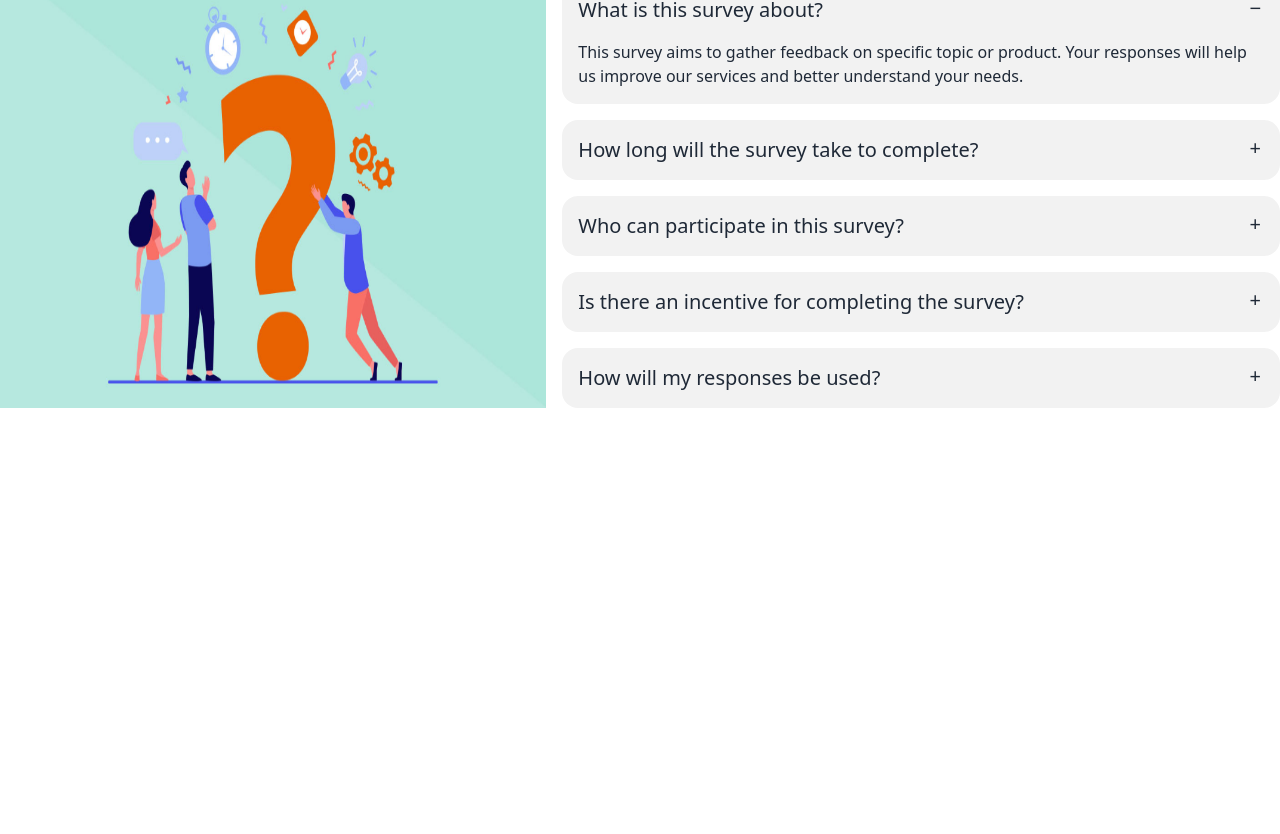
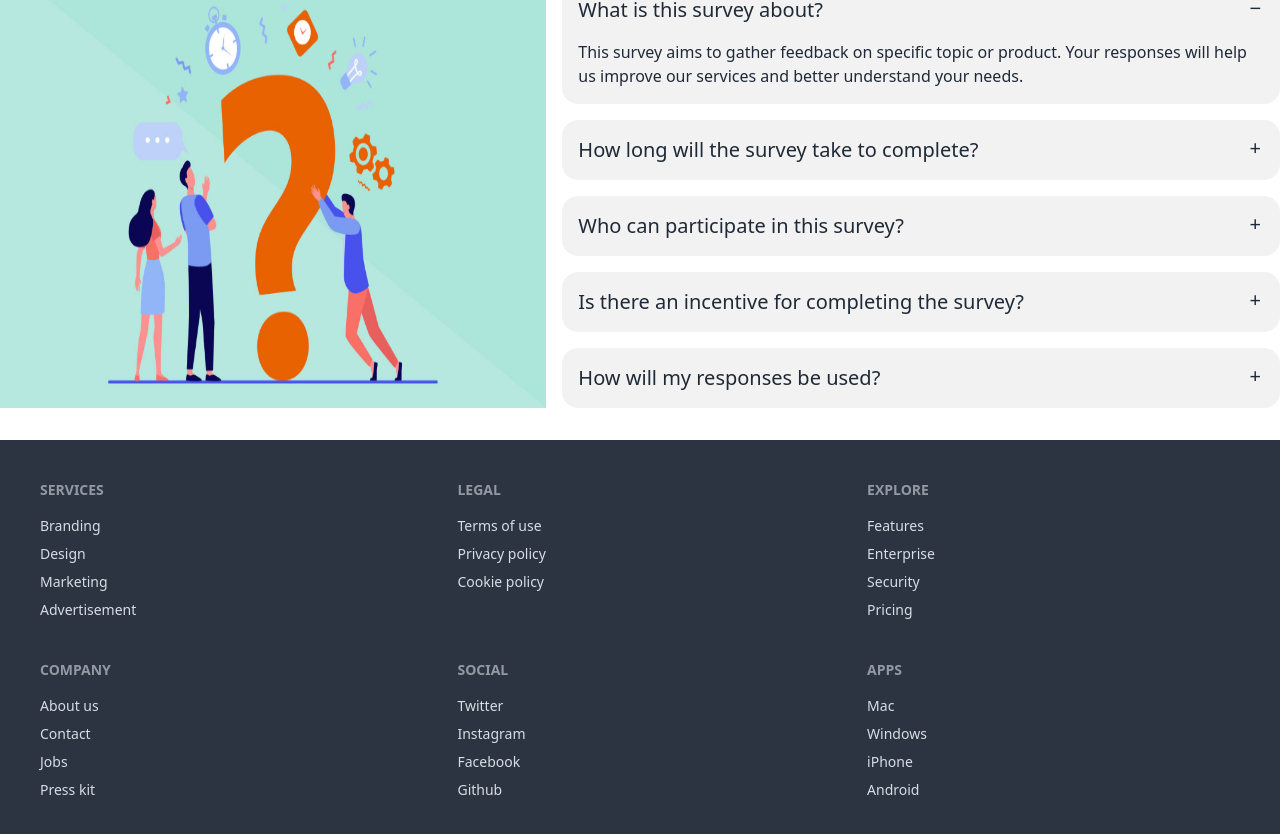
Before and after one commit to MdAlAmin212104/servey_app_client, a React (Vite) app: page / in a window 1280 px wide. Shown: the part 1328-2162 px from the top of the page. Before the commit the page ends 1768 px from the top, so only its background shows below. Built offline with nearby package versions, Linux system fonts and the light colour scheme; no server answers.

Commit message:
footer and dashboard create

```diff
--- /dev/null
+++ b/src/Components/Footer/Footer.jsx
@@ -0,0 +1,50 @@
+
+const Footer = () => {
+    return (
+        <footer className="footer grid-rows-2 p-10 bg-neutral text-neutral-content">
+  <nav>
+    <h6 className="footer-title">Services</h6>
+    <a className="link link-hover">Branding</a>
+    <a className="link link-hover">Design</a>
+    <a className="link link-hover">Marketing</a>
+    <a className="link link-hover">Advertisement</a>
+  </nav>
+  <nav>
+    <h6 className="footer-title">Company</h6>
+    <a className="link link-hover">About us</a>
+    <a className="link link-hover">Contact</a>
+    <a className="link link-hover">Jobs</a>
+    <a className="link link-hover">Press kit</a>
+  </nav>
+  <nav>
+    <h6 className="footer-title">Legal</h6>
+    <a className="link link-hover">Terms of use</a>
+    <a className="link link-hover">Privacy policy</a>
+    <a className="link link-hover">Cookie policy</a>
+  </nav>
+  <nav>
+    <h6 className="footer-title">Social</h6>
+    <a className="link link-hover">Twitter</a>
+    <a className="link link-hover">Instagram</a>
+    <a className="link link-hover">Facebook</a>
+    <a className="link link-hover">Github</a>
+  </nav>
+  <nav>
+    <h6 className="footer-title">Explore</h6>
+    <a className="link link-hover">Features</a>
+    <a className="link link-hover">Enterprise</a>
+    <a className="link link-hover">Security</a>
+    <a className="link link-hover">Pricing</a>
+  </nav>
+  <nav>
+    <h6 className="footer-title">Apps</h6>
+    <a className="link link-hover">Mac</a>
+    <a className="link link-hover">Windows</a>
+    <a className="link link-hover">iPhone</a>
+    <a className="link link-hover">Android</a>
+  </nav>
+</footer>
+    );
+};
+
+export default Footer;
--- a/src/Components/Navbar/Navbar.jsx
+++ b/src/Components/Navbar/Navbar.jsx
@@ -52,6 +52,7 @@ const Navbar = () => {
       <div className="navbar-end">
         {
           user ? <>
+              <NavLink to='/dashboard' className='btn'>Dashboard</NavLink>
           <div className="dropdown dropdown-end">
           <div
             tabIndex={0}
@@ -70,15 +71,6 @@ const Navbar = () => {
             className="menu menu-sm dropdown-content mt-3 z-[1] p-2 shadow bg-base-100 rounded-box w-52"
           >
             <li>
-              <a className="justify-between">
-                Profile
-                <span className="badge">New</span>
-              </a>
-            </li>
-            <li>
-              <a>Settings</a>
-            </li>
-            <li>
               <button className="btn btn-primary" onClick={()=>logout()}>Logout</button>
             </li>
           </ul>
--- /dev/null
+++ b/src/Components/Slider/Slider.jsx
@@ -0,0 +1,72 @@
+import { AiOutlineBars } from "react-icons/ai";
+import { GrLogout } from "react-icons/gr";
+import { Link } from "react-router-dom";
+import useAuth from "../../hook/useAuth";
+import { useState } from "react";
+
+
+const Slider = () => {
+  const { logout } = useAuth();
+  const [isActive, setActive] = useState(false);
+  const handleToggle = () => {
+    setActive(!isActive);
+  };
+
+  return (
+    <>
+      {/* Small Screen Navbar */}
+      <div className="bg-gray-100 text-gray-800 flex justify-between md:hidden">
+        <div>
+          <div className="block cursor-pointer p-4 font-bold">
+            <Link to="/">Home</Link>
+          </div>
+        </div>
+
+        <button
+          onClick={handleToggle}
+          className="mobile-menu-button p-4 focus:outline-none focus:bg-gray-200"
+        >
+          <AiOutlineBars className="h-5 w-5" />
+        </button>
+      </div>
+
+      {/* Sidebar */}
+      <div
+        className={`z-10 md:fixed flex flex-col justify-between overflow-x-hidden bg-gray-100 w-64 space-y-6 px-2 py-4 absolute inset-y-0 left-0 transform ${
+          isActive && "-translate-x-full"
+        }  md:translate-x-0  transition duration-200 ease-in-out`}
+      >
+        <div>
+          <div>
+            <div className="w-full hidden md:flex px-4 py-2 shadow-lg rounded-lg justify-center items-center bg-rose-100 mx-auto">
+              <Link to="/">Home</Link>
+            </div>
+          </div>
+
+          {/* Nav Items */}
+          <div className="flex flex-col justify-between flex-1 mt-6 space-y-4">
+            <nav className="w-full p-2 shadow-lg rounded-lg text-center bg-rose-100 mx-auto"> <Link to='/dashboard/create'>From</Link></nav>
+            <nav className="w-full p-2 shadow-lg rounded-lg text-center bg-rose-100 mx-auto"> <Link to='/dashboard/create'>From</Link></nav>
+            <nav className="w-full p-2 shadow-lg rounded-lg text-center bg-rose-100 mx-auto"> <Link to='/dashboard/create'>From</Link></nav>
+            <nav>Cart</nav>
+            <nav>Cart</nav>
+          </div>
+        </div>
+
+        <div>
+          <hr />
+          <button
+            onClick={logout}
+            className="flex w-full items-center px-4 py-2 mt-5 text-gray-600 hover:bg-gray-300   hover:text-gray-700 transition-colors duration-300 transform"
+          >
+            <GrLogout className="w-5 h-5" />
+
+            <span className="mx-4 font-medium">Logout</span>
+          </button>
+        </div>
+      </div>
+    </>
+  );
+};
+
+export default Slider;
--- /dev/null
+++ b/src/Pages/Dashboard/Cart/Cart.jsx
@@ -0,0 +1,10 @@
+
+const Cart = () => {
+    return (
+        <div>
+            this is cart section
+        </div>
+    );
+};
+
+export default Cart;
--- /dev/null
+++ b/src/Pages/Dashboard/DashboardHome.jsx
@@ -0,0 +1,11 @@
+import React from 'react';
+
+const DashboardHome = () => {
+    return (
+        <div>
+            this is Dashboard  Home
+        </div>
+    );
+};
+
+export default DashboardHome;
--- /dev/null
+++ b/src/Pages/Surveyor/SurveyCreateFrom/SurveyCreateFrom.jsx
@@ -0,0 +1,11 @@
+
+
+const SurveyCreateFrom = () => {
+    return (
+        <div>
+            this is create from
+        </div>
+    );
+};
+
+export default SurveyCreateFrom;
--- /dev/null
+++ b/src/layout/Dashboard.jsx
@@ -0,0 +1,22 @@
+
+import { Outlet } from "react-router-dom";
+import Slider from "../Components/Slider/Slider";
+
+
+
+const Dashboard = () => {
+
+
+    return (
+        <>
+            <Slider/>
+            <div className='flex-1 md:ml-64'>
+                <div className='p-5'>
+                    <Outlet />
+                </div>
+            </div>
+        </>
+    );
+};
+
+export default Dashboard;
--- a/src/layout/Main.jsx
+++ b/src/layout/Main.jsx
@@ -1,11 +1,13 @@
 import { Outlet } from "react-router-dom";
 import Navbar from "../Components/Navbar/Navbar";
+import Footer from "../Components/Footer/Footer";
 
 const Main = () => {
     return (
         <div className="container mx-auto">
             <Navbar/>
             <Outlet/>
+            <Footer/>
         </div>
     );
 };
```
Also changed, not shown: src/Route/Route.jsx (+12 -0 lines).
